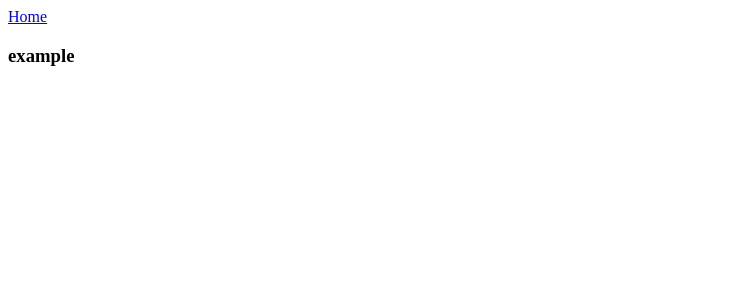
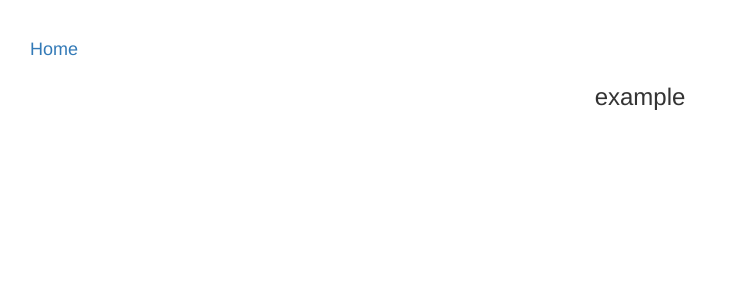
Before and after one commit to sergioviniciuss/flashcardpro, a React (Create React App) app: page /stack in a window 1280 px wide. Shown: the top 300 px of the page, without its empty margins (0-739 px from the left). Built offline with nearby package versions, Linux system fonts and the light colour scheme.

Commit message:
Adding bootstrap styles and applying some styles to the components

```diff
--- a/public/index.html
+++ b/public/index.html
@@ -19,6 +19,9 @@
       work correctly both with client-side routing and a non-root public URL.
       Learn how to configure a non-root public URL by running `npm run build`.
     -->
+    <!-- Latest compiled and minified CSS -->
+    <link rel="stylesheet" href="https://maxcdn.bootstrapcdn.com/bootstrap/3.3.7/css/bootstrap.min.css" integrity="sha384-BVYiiSIFeK1dGmJRAkycuHAHRg32OmUcww7on3RYdg4Va+PmSTsz/K68vbdEjh4u"
+      crossorigin="anonymous">
     <title>React App</title>
   </head>
   <body>
--- a/src/components/Card.js
+++ b/src/components/Card.js
@@ -4,9 +4,9 @@ class Card extends Component {
     render () {
         const { prompt, answer } = this.props.card;
         return (
-            <div>
-                <div><h4>{prompt}</h4></div>
-                <div><h4>{answer}</h4></div>
+            <div className="card">
+                <div className="card-prompt"><h4>{prompt}</h4></div>
+                <div className="card-answer"><h4>{answer}</h4></div>
             </div>
         )
     }
--- a/src/components/Stack.js
+++ b/src/components/Stack.js
@@ -8,7 +8,9 @@ class Stack extends Component {
         const {title, cards} = this.props.stack;
         return (
             <div>
-                <Link to='/'>Home</Link>
+                <Link className="link-home" to='/'>
+                    <h4>Home</h4>
+                </Link>
                 <h3>{title}</h3>
                 <br />
                 {
--- /dev/null
+++ b/src/index.css
@@ -0,0 +1,29 @@
+body {
+    padding: 5%;
+    text-align: center;
+}
+
+.link-home {
+    position: absolute;
+    left: 30px;
+    top: 30px;
+}
+.card {
+    border: 1px solid lightgray;
+    border-radius: 5px;
+    margin: 10px;
+    padding: 10px;
+    font-size: 16px;
+    cursor: pointer;
+}
+
+.card-prompt {
+    display: inline-block;
+    text-align: left;
+    width: 50%;
+}
+.card-answer {
+    display: inline-block;
+    text-align: right;
+    width: 50%;
+}
--- a/src/index.js
+++ b/src/index.js
@@ -7,6 +7,7 @@ import rootReducer from './reducers';
 import App from './components/App';
 import Stack from './components/Stack';
 import { setStack } from './actions';
+import './index.css';
 
 const store = createStore(rootReducer);
 store.subscribe(() => console.log('store',store.getState()));
```
